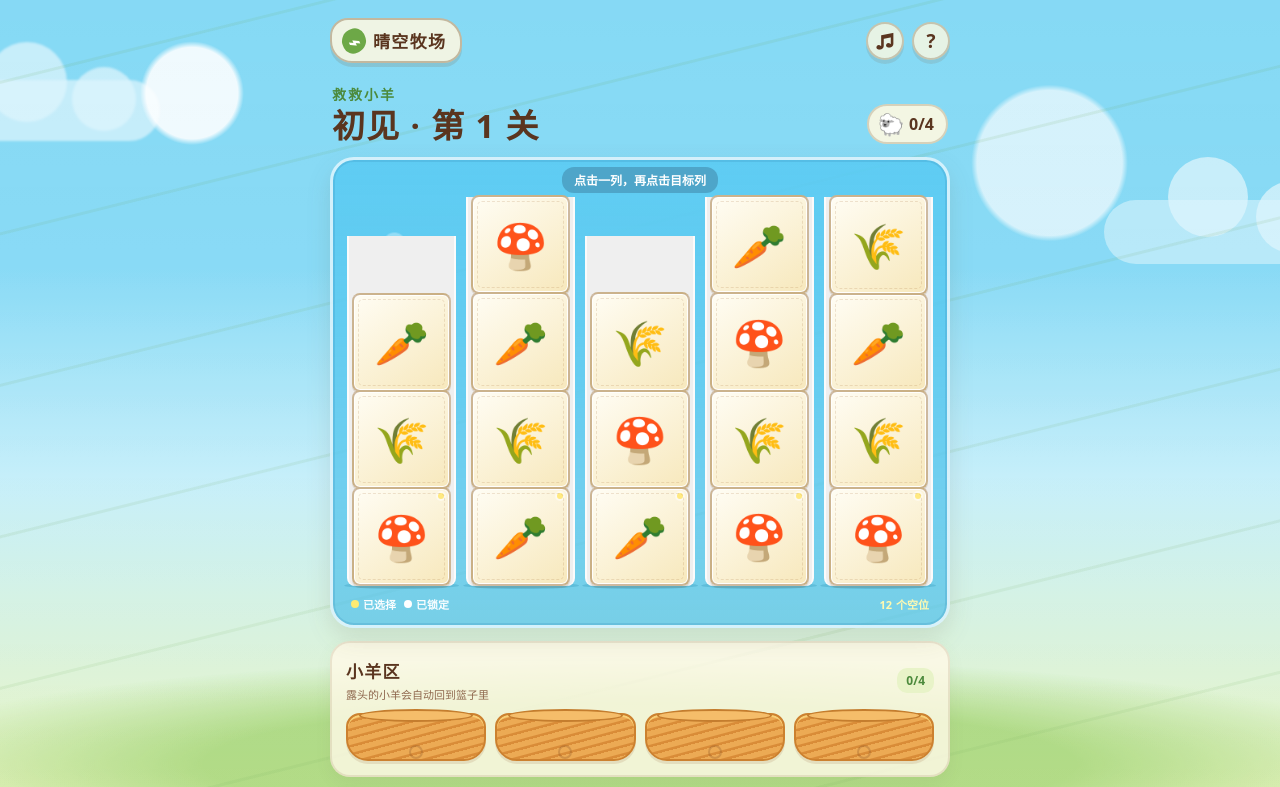
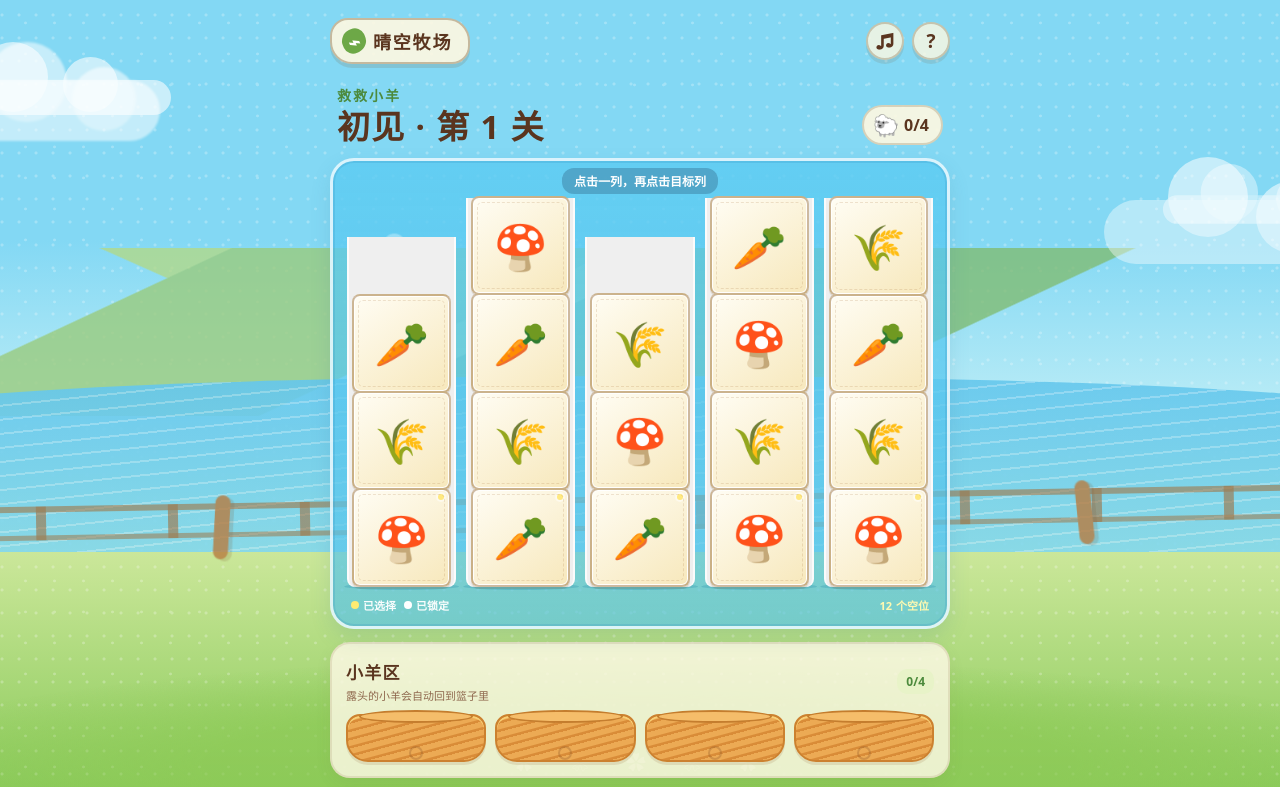
Before and after one commit to cp3cp3cp333-ai/mine, a plain HTML site: page index.html in a window 1280 px wide. Shown: the top 787 px of the page. Drawn offline with Linux system fonts and the light colour scheme.

Commit message:
Refine farm visual presentation

```diff
--- a/index.html
+++ b/index.html
@@ -10,6 +10,14 @@
   </head>
   <body>
     <div class="app-shell">
+      <div class="farm-backdrop" aria-hidden="true">
+        <div class="farm-backdrop__cloud farm-backdrop__cloud--one"></div>
+        <div class="farm-backdrop__cloud farm-backdrop__cloud--two"></div>
+        <div class="farm-backdrop__mountains"></div>
+        <div class="farm-backdrop__lake"></div>
+        <div class="farm-backdrop__fence"></div>
+        <div class="farm-backdrop__flowers">✿　❀　✿　❀　✿</div>
+      </div>
       <div class="sky-decor sky-decor--one" aria-hidden="true"></div>
       <div class="sky-decor sky-decor--two" aria-hidden="true"></div>
       <header class="topbar">
--- a/styles.css
+++ b/styles.css
@@ -35,12 +35,29 @@ button:focus-visible { outline: 3px solid #ffbf42; outline-offset: 3px; }
 
 .app-shell {
   position: relative;
+  isolation: isolate;
   min-height: 100vh;
   overflow: hidden;
   background:
     linear-gradient(180deg, rgba(255,255,255,.07), rgba(255,255,255,.18)),
     repeating-linear-gradient(166deg, transparent 0 78px, rgba(91,155,69,.11) 79px 81px, transparent 82px 147px);
 }
+
+.farm-backdrop { position: fixed; z-index: -2; inset: 0; overflow: hidden; pointer-events: none; background: linear-gradient(#83d8f4 0 30%, #b4eaf6 49%, #cde89c 68%, #88c958 100%); }
+.farm-backdrop::before { content: ""; position: absolute; inset: 0; opacity: .26; background: radial-gradient(ellipse at 12% 65%, #fff 0 1px, transparent 2px), radial-gradient(ellipse at 88% 74%, #fff 0 1px, transparent 2px); background-size: 17px 23px, 29px 31px; }
+.farm-backdrop__cloud { position: absolute; height: 35px; border-radius: 24px; background: rgba(255,255,255,.7); filter: blur(.2px); }
+.farm-backdrop__cloud::before, .farm-backdrop__cloud::after { content: ""; position: absolute; bottom: 3px; border-radius: 50%; background: inherit; }
+.farm-backdrop__cloud::before { left: 18%; width: 70px; height: 70px; }
+.farm-backdrop__cloud::after { left: 54%; width: 55px; height: 55px; }
+.farm-backdrop__cloud--one { top: 10%; left: -5%; width: 235px; opacity: .82; }
+.farm-backdrop__cloud--two { top: 24%; right: -9%; width: 255px; opacity: .58; transform: scale(.82); }
+.farm-backdrop__mountains { position: absolute; left: -8%; right: -8%; top: 31%; height: 21%; background: linear-gradient(155deg, transparent 0 18%, #9acb7b 18.2% 39%, transparent 39.2% 43%, #80bc71 43.2% 67%, transparent 67.2%), linear-gradient(24deg, transparent 0 31%, #b2d987 31.2% 55%, transparent 55.2%); opacity: .78; }
+.farm-backdrop__lake { position: absolute; left: -10%; right: -10%; top: 47%; height: 22%; border-radius: 50% 50% 0 0 / 22% 22% 0 0; background: repeating-linear-gradient(174deg, rgba(255,255,255,.27) 0 2px, transparent 2px 14px), linear-gradient(#65c7ed, #82d8ef); opacity: .9; }
+.farm-backdrop__fence { position: absolute; left: -2%; right: -2%; top: 62%; height: 34px; border-top: 6px solid rgba(163,104,47,.66); border-bottom: 5px solid rgba(163,104,47,.58); background: repeating-linear-gradient(90deg, transparent 0 62px, rgba(160,99,45,.68) 62px 72px, transparent 72px 132px); transform: rotate(-1deg); opacity: .8; }
+.farm-backdrop__fence::before, .farm-backdrop__fence::after { content: ""; position: absolute; top: -14px; width: 15px; height: 64px; border-radius: 8px; background: #b77a3e; box-shadow: 4px 2px 0 rgba(119,73,34,.2); }
+.farm-backdrop__fence::before { left: 18%; transform: rotate(4deg); }
+.farm-backdrop__fence::after { right: 16%; transform: rotate(-5deg); }
+.farm-backdrop__flowers { position: absolute; bottom: 3%; left: 0; right: 0; color: rgba(255,255,255,.88); font-size: 20px; letter-spacing: 8px; text-align: center; text-shadow: 0 1px 0 rgba(112,158,71,.4); }
 
 .app-shell::after {
   content: "";
@@ -65,20 +82,20 @@ button:focus-visible { outline: 3px solid #ffbf42; outline-offset: 3px; }
 
 .topbar, .game-page { width: min(100% - 28px, 560px); margin: 0 auto; }
 .topbar { display: flex; align-items: center; justify-content: space-between; padding: 18px 0 7px; }
-.brand-mark { display: inline-flex; align-items: center; gap: 7px; padding: 8px 14px 8px 10px; border: 2px solid rgba(111, 72, 31, .35); border-radius: 18px 23px 18px 22px; background: rgba(255, 249, 226, .87); box-shadow: 0 4px 0 rgba(123, 74, 26, .14); font-size: 17px; font-weight: 900; letter-spacing: .08em; }
+.brand-mark { display: inline-flex; align-items: center; gap: 7px; padding: 8px 16px 8px 10px; border: 2px solid rgba(111, 72, 31, .35); border-radius: 18px 23px 18px 22px; background: rgba(255, 249, 226, .9); box-shadow: 0 4px 0 rgba(123, 74, 26, .14); font-size: 18px; font-weight: 900; letter-spacing: .1em; }
 .brand-mark__leaf { display: grid; place-items: center; width: 24px; height: 24px; color: #fff; background: var(--leaf); border-radius: 50% 10px 50% 10px; font-size: 19px; transform: rotate(-25deg); }
 .topbar__actions { display: flex; gap: 8px; }
 .icon-button { display: grid; place-items: center; width: 38px; height: 38px; border: 2px solid rgba(111,72,31,.28); border-radius: 50%; background: rgba(255,249,226,.8); font-weight: 900; font-size: 19px; box-shadow: 0 4px 0 rgba(123,74,26,.12); }
 .icon-button:active, .level-arrow:active, .tool-button:active, .watch-button:active { transform: translateY(2px); }
 
-.level-heading { display: flex; justify-content: space-between; align-items: end; padding: 14px 2px 13px; }
+.level-heading { display: flex; justify-content: space-between; align-items: end; padding: 14px 7px 13px; }
 .eyebrow { margin: 0 0 3px; color: var(--leaf-dark); font-size: 14px; font-weight: 800; letter-spacing: .14em; }
 h1, h2, p { margin: 0; }
 h1 { font-size: clamp(24px, 7vw, 33px); letter-spacing: .04em; line-height: 1.13; }
 .progress-pill { display: flex; align-items: center; gap: 5px; padding: 7px 12px 7px 9px; border: 2px solid rgba(111,72,31,.21); border-radius: 20px; background: rgba(255,249,226,.9); font-weight: 900; white-space: nowrap; }
 .progress-pill__sheep { font-size: 21px; line-height: 1; }
 
-.board-card { position: relative; padding: 28px 13px 12px; border: 3px solid rgba(255,255,255,.72); border-radius: 24px; background: linear-gradient(180deg, rgba(92,203,242,.92), rgba(86,195,233,.74)); box-shadow: inset 0 0 0 2px rgba(63,150,194,.28), var(--shadow); }
+.board-card { position: relative; padding: 28px 13px 12px; border: 3px solid rgba(255,255,255,.76); border-radius: 24px; background: linear-gradient(180deg, rgba(92,203,242,.82), rgba(86,195,233,.68)); box-shadow: inset 0 0 0 2px rgba(63,150,194,.25), 0 9px 20px rgba(60,123,143,.15); }
 .board-card::before { content: ""; position: absolute; inset: 0; border-radius: inherit; pointer-events: none; background: radial-gradient(circle at 10% 18%, rgba(255,255,255,.44) 0 1.5%, transparent 1.8%), radial-gradient(circle at 90% 44%, rgba(255,255,255,.35) 0 2%, transparent 2.4%); opacity: .75; }
 .board-card__tip { position: absolute; z-index: 2; top: 7px; left: 50%; transform: translateX(-50%); padding: 4px 12px; color: #fff; border-radius: 12px; background: rgba(70,147,181,.67); font-size: 12px; font-weight: 700; white-space: nowrap; }
 .board { position: relative; z-index: 1; display: grid; grid-template-columns: repeat(var(--columns), minmax(0, 1fr)); gap: var(--board-gap); align-items: end; min-height: 280px; padding: 9px 1px 3px; }
```
